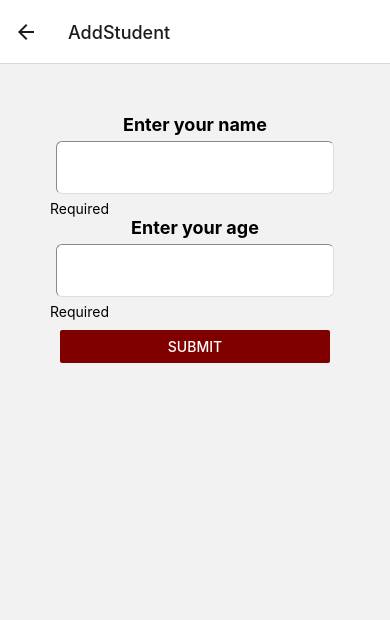
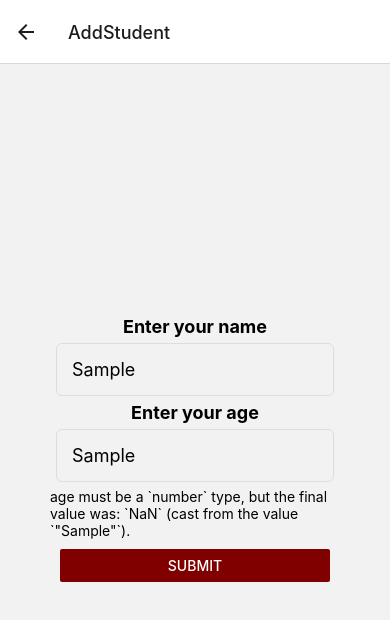
Before and after one commit to manish4329/studentList, a React Native app: screen /AddStudent in a window 390 px wide. Both pictures are taken after typing "Sample", "Sample" into the empty fields and a click on the button "SUBMIT". Shown: the top 620 px of the page. Built offline with nearby package versions, Linux system fonts and the light colour scheme.

Commit message:
error resolved

```diff
--- a/Components/AddStudent.js
+++ b/Components/AddStudent.js
@@ -1,7 +1,6 @@
 import * as React from 'react';
-import {Button, StyleSheet, Text, View} from 'react-native';
-import {Field, Form, Formik} from 'formik';
-import { TextInput } from 'react-native';
+import {Button, StyleSheet, Text, TextInput, View} from 'react-native';
+import {Formik} from 'formik';
 import {ADD} from '../store/addStudent/actions';
 import { useDispatch } from 'react-redux';
 import * as Yup from 'yup';
@@ -22,21 +21,24 @@ const AddStudent = () => {
       initialValues={{name: '', age: ''}}
       validationSchema={DisplayingErrorMessagesSchema}
       onSubmit={values => {
-        dispatch(ADD([`${values.name} is ${values.age} years old.`]));
+       dispatch(ADD([`${values.name} is ${values.age} years old.`]));
       }}>
       {({handleChange, handleBlur, handleSubmit, values, errors, touched}) => (
-        <Form>
           <View style={styles.form}>
             <Text style={styles.heading}>Enter your name</Text>
-            <Field
+            <TextInput
               style={styles.input}
               onChangeText={handleChange('name')}
               onBlur={handleBlur('name')}
               value={values.name}
             />
-            {touched.name && errors.name && <Text>{errors.name}</Text>}
+            {touched.name && errors.name && (
+              <View>
+                <Text>{errors.name}</Text>
+              </View>
+            )}
             <Text style={styles.heading}>Enter your age</Text>
-            <Field
+            <TextInput
               style={styles.input}
               onChangeText={handleChange('age')}
               onBlur={handleBlur('age')}
@@ -44,13 +46,14 @@ const AddStudent = () => {
               keyboardType="numeric"
             />
             {touched.age && errors.age && (
-              <Text>{errors.age}</Text>
+              <View>
+                <Text>{errors.age}</Text>
+              </View>
             )}
             <View style={styles.button}>
               <Button onPress={handleSubmit} color="maroon" title="Submit" />
             </View>
           </View>
-        </Form>
       )}
     </Formik>
   );
```
Also changed, not shown: 1 other file (tests, documents, lock files or other folders).
